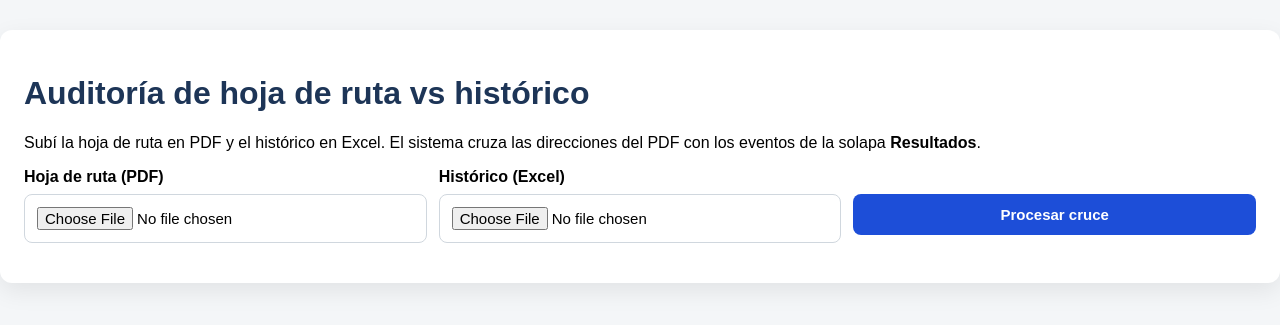
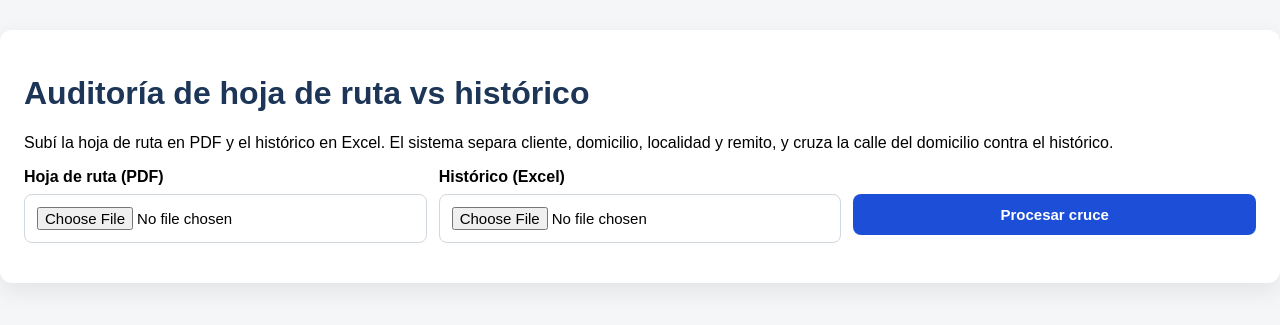
Before and after one commit to matiasmarin390-ship-it/B2C, a Flask app: page / in a window 1280 px wide. Shown: the top 325 px of the page. Run offline with Flask 3, Linux system fonts and the light colour scheme; parts of the project's set-up code (start-up, migrations or seed data) failed here and were passed over.

Commit message:
Update index.html

```diff
--- a/templates/index.html
+++ b/templates/index.html
@@ -6,7 +6,7 @@
     <title>Auditoría Hoja de Ruta vs Histórico</title>
     <style>
         body { font-family: Arial, sans-serif; background:#f4f6f8; margin:0; padding:0; }
-        .container { max-width: 1300px; margin: 30px auto; background:#fff; padding:24px; border-radius:12px; box-shadow:0 8px 24px rgba(0,0,0,.08); }
+        .container { max-width: 1400px; margin: 30px auto; background:#fff; padding:24px; border-radius:12px; box-shadow:0 8px 24px rgba(0,0,0,.08); }
         h1, h2, h3 { color:#1d3557; }
         .row { display:flex; gap:12px; flex-wrap:wrap; margin-bottom:16px; }
         .field { flex:1; min-width:260px; }
@@ -31,7 +31,7 @@
 <body>
 <div class="container">
     <h1>Auditoría de hoja de ruta vs histórico</h1>
-    <p>Subí la hoja de ruta en PDF y el histórico en Excel. El sistema cruza las direcciones del PDF con los eventos de la solapa <strong>Resultados</strong>.</p>
+    <p>Subí la hoja de ruta en PDF y el histórico en Excel. El sistema separa cliente, domicilio, localidad y remito, y cruza la calle del domicilio contra el histórico.</p>
 
     {% if error %}
         <div class="error">{{ error }}</div>
@@ -73,6 +73,8 @@
                     <th>#</th>
                     <th>Cliente</th>
                     <th>Dirección hoja</th>
+                    <th>Localidad</th>
+                    <th>Remito</th>
                     <th>Estado</th>
                     <th>Score</th>
                     <th>Evento asociado</th>
@@ -84,7 +86,9 @@
                 <tr>
                     <td>{{ p.orden }}</td>
                     <td>{{ p.cliente }}</td>
-                    <td>{{ p.direccion }} - {{ p.localidad }}</td>
+                    <td>{{ p.direccion }}</td>
+                    <td>{{ p.localidad }}</td>
+                    <td>{{ p.remito if p.remito else '-' }}</td>
                     <td>
                         {% if p.estado == 'Cumplido' %}
                             <span class="ok">{{ p.estado }}</span>
@@ -97,8 +101,8 @@
                         {% if p.evento_mas_cercano %}
                             <div><strong>{{ p.evento_mas_cercano.evento }}</strong></div>
                             <div class="small">{{ p.evento_mas_cercano.fecha }}</div>
-                            <div class="small">{{ p.evento_mas_cercano.ubicacion if p.evento_mas_cercano.ubicacion else '-' }}</div>
-                            <div class="small">{{ p.evento_mas_cercano.punto_cercano if p.evento_mas_cercano.punto_cercano else '-' }}</div>
+                            <div class="small">Ubicación: {{ p.evento_mas_cercano.ubicacion if p.evento_mas_cercano.ubicacion else '-' }}</div>
+                            <div class="small">Punto cercano: {{ p.evento_mas_cercano.punto_cercano if p.evento_mas_cercano.punto_cercano else '-' }}</div>
                         {% else %}
                             -
                         {% endif %}
```
